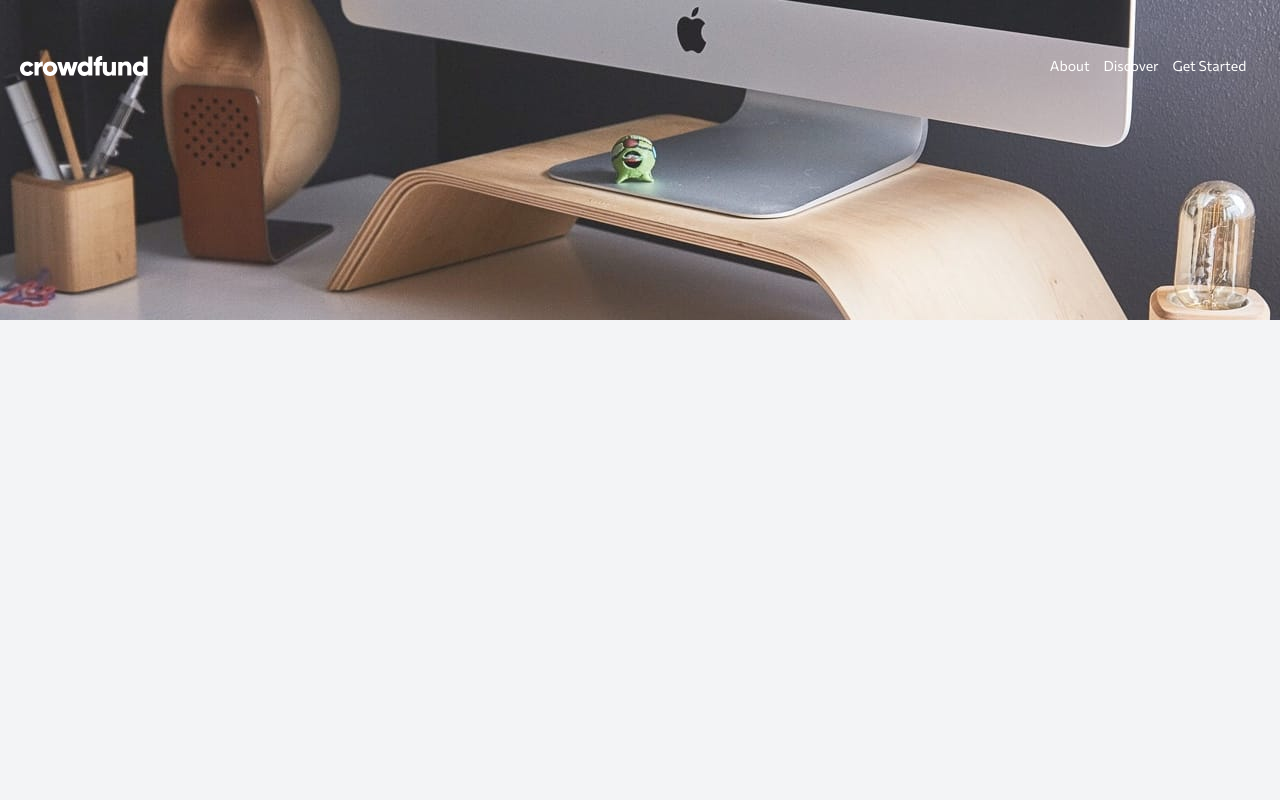
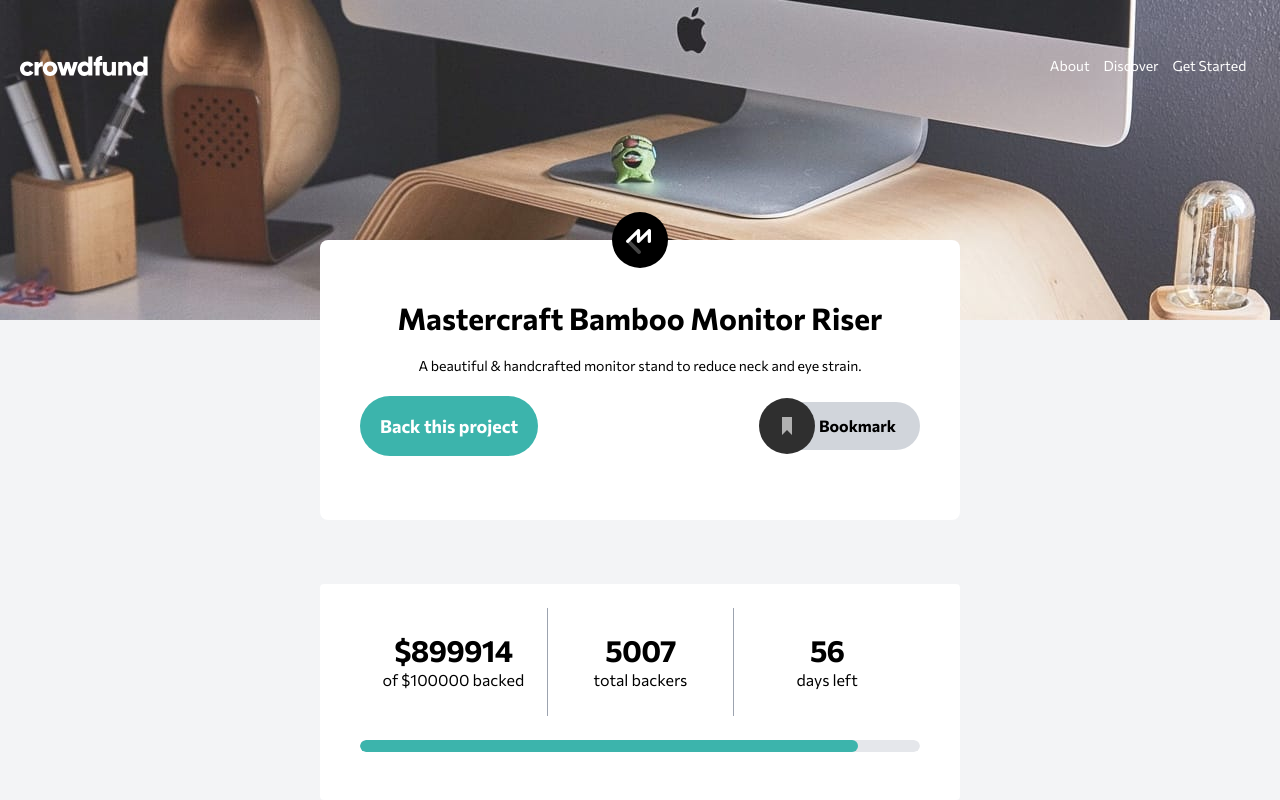
Before and after one commit to drashish77/crowdfund, a React (Create React App) app: page / in a window 1280 px wide. Shown: the top 800 px of the page. Built offline with nearby package versions, Linux system fonts and the light colour scheme.

Commit message:
redirecting corrected2

```diff
--- a/src/App.js
+++ b/src/App.js
@@ -8,7 +8,7 @@ function App() {
   return (
     <Router>
       <Header />
-      <Route path='/crowdfund'>
+      <Route path={process.env.PUBLIC_URL + '/'}>
         <Home />
       </Route>
     </Router>
```
Also changed, not shown: 7 other files (tests, documents, lock files or other folders).
